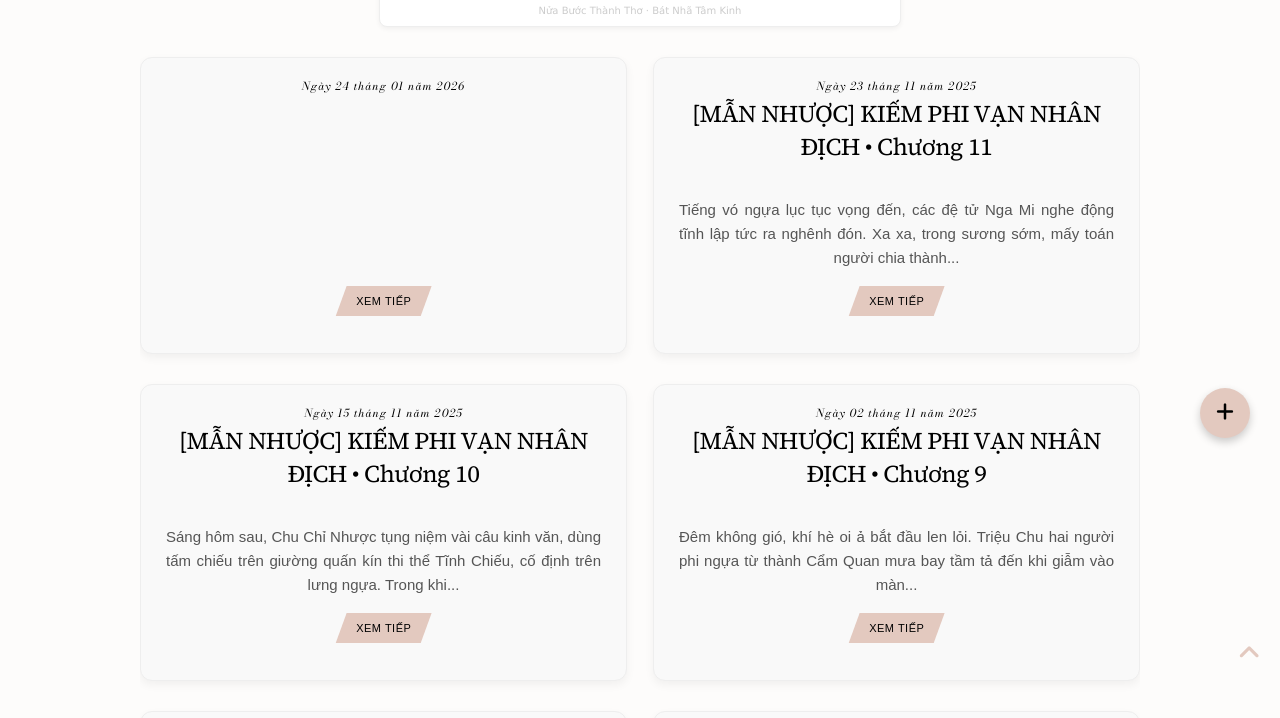
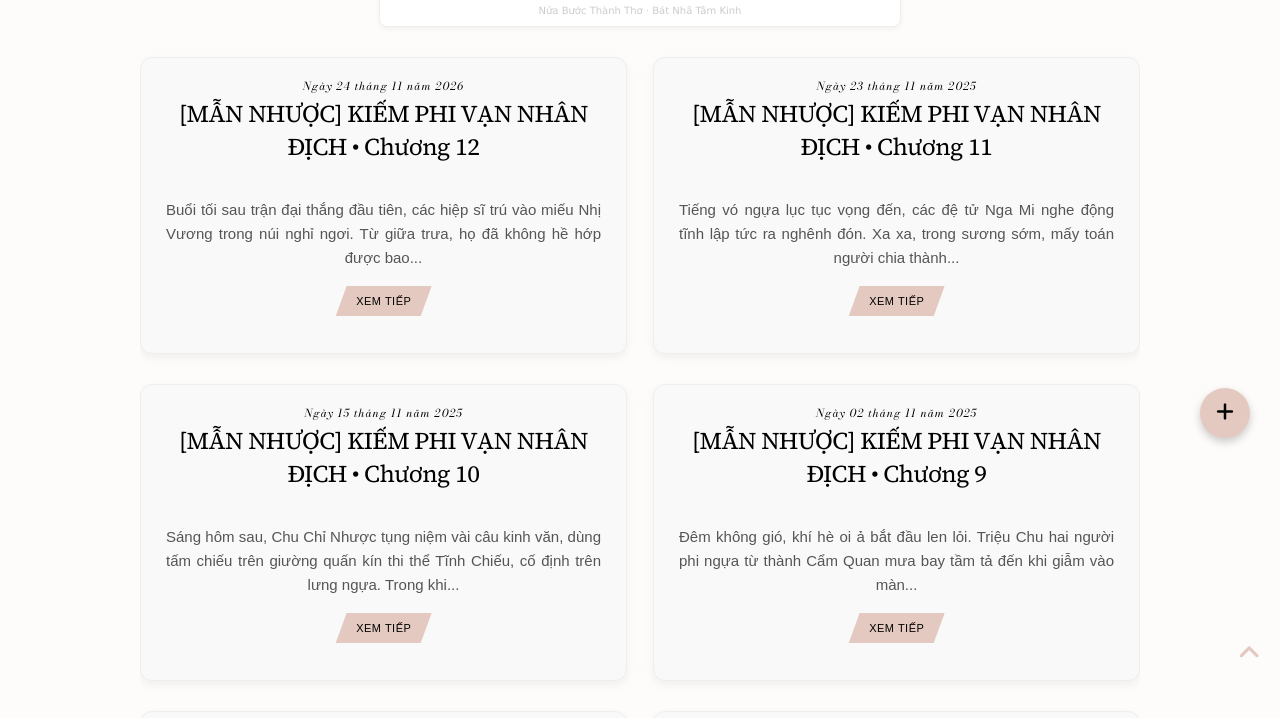
Before and after one commit to nuabuocthanhtho/nuabuocthanhtho.github.io, a Jekyll site: the page built from index.html, in a window 1280 px wide and 900 px high, scrolled down 644 px, cut to the strip 182-900 px from the top of the window. Built offline with Jekyll 4.4.1, drawn with Linux system fonts in a browser that asks for light colours; some web fonts are replaced; the list of posts is cut into pages by our own code; some of the changed lines change nothing that is shown.

Commit message:
Update 2026-11-24-kiem-phi-van-nhan-dich-chuong-12.html

```diff
--- a/_posts/2026-11-24-kiem-phi-van-nhan-dich-chuong-12.html
+++ b/_posts/2026-11-24-kiem-phi-van-nhan-dich-chuong-12.html
@@ -1,8 +1,8 @@
 ---
 layout: post # Sử dụng layout bài đăng bạn đã thiết lập
 title: "[MẪN NHƯỢC] KIẾM PHI VẠN NHÂN ĐỊCH • Chương 12"
-excerpt: &gt;
-  Buổi tối sau trận đại thắng đầu tiên, các hiệp sĩ trú vào miếu Nhị Vương trong núi nghỉ ngơi.
+excerpt: >
+  Buổi tối sau trận đại thắng đầu tiên, các hiệp sĩ trú vào miếu Nhị Vương trong núi nghỉ ngơi. Từ giữa trưa, họ đã không hề hớp được bao nhiêu ngụm nước, bấy giờ đói khát dâng trào, các phái quây quần ở vị trí riêng của mình, tự nhóm lửa nấu cơm. Cái Bang thì vẫn gìn giữ truyền thống, bưng bát đi xin từng nhà, hễ nhà này một ít, nhà kia một tẹo, và bằng sự hào phóng của mọi người, bữa ăn càng thịnh soạn hơn bất kỳ ai.
 ---
 <p style="text-align: center;">
 
```
